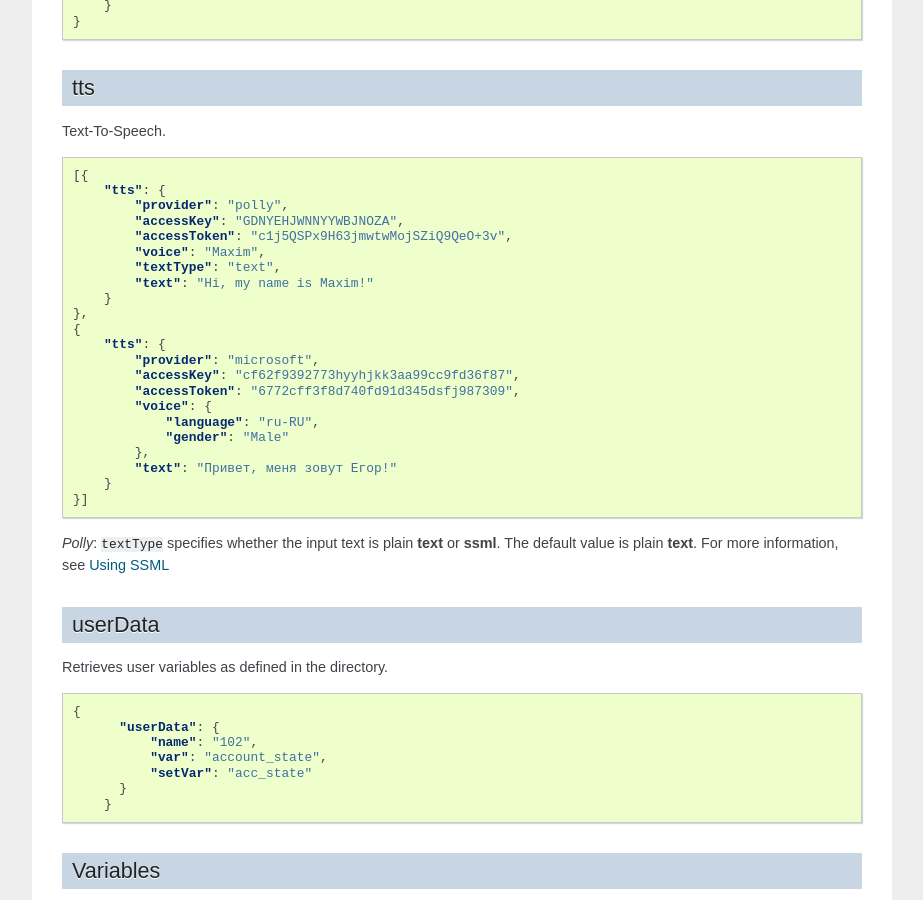
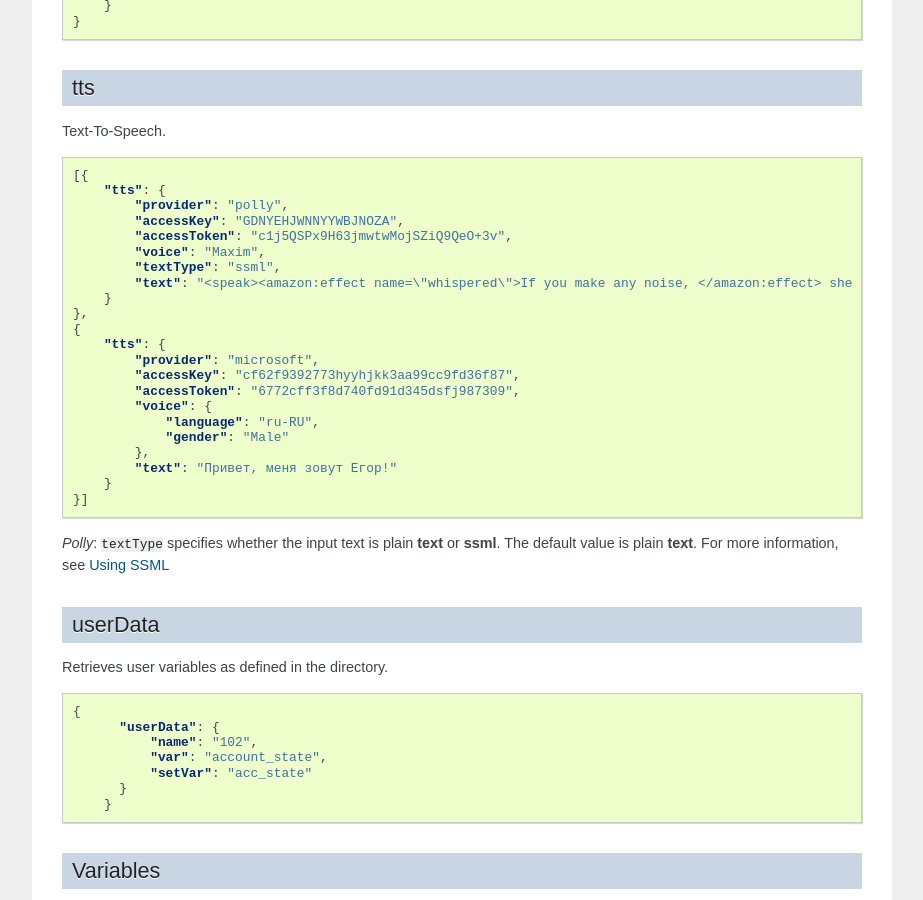
Before and after one commit to webitel/docs-en, a Sphinx documentation site: the page built from source/acr-applications.rst, in a window 1280 px wide and 900 px high, scrolled down 16500 px. Shown: the whole window, without its empty margins (198-1121 px from the left). Built offline with Sphinx 7.4.7, drawn with Linux system fonts in a browser that asks for light colours.

Commit message:
SSML an example

```diff
--- a/source/acr-applications.rst
+++ b/source/acr-applications.rst
@@ -1079,8 +1079,8 @@ Text-To-Speech.
             "accessKey": "GDNYEHJWNNYYWBJNOZA",
             "accessToken": "c1j5QSPx9H63jmwtwMojSZiQ9QeO+3v",
             "voice": "Maxim",
-            "textType": "text",
-            "text": "Hi, my name is Maxim!"
+            "textType": "ssml",
+            "text": "<speak><amazon:effect name=\"whispered\">If you make any noise, </amazon:effect> she said, <amazon:effect name=\"whispered\">they will hear us.</amazon:effect></speak>"
         }
     },
     {
```
